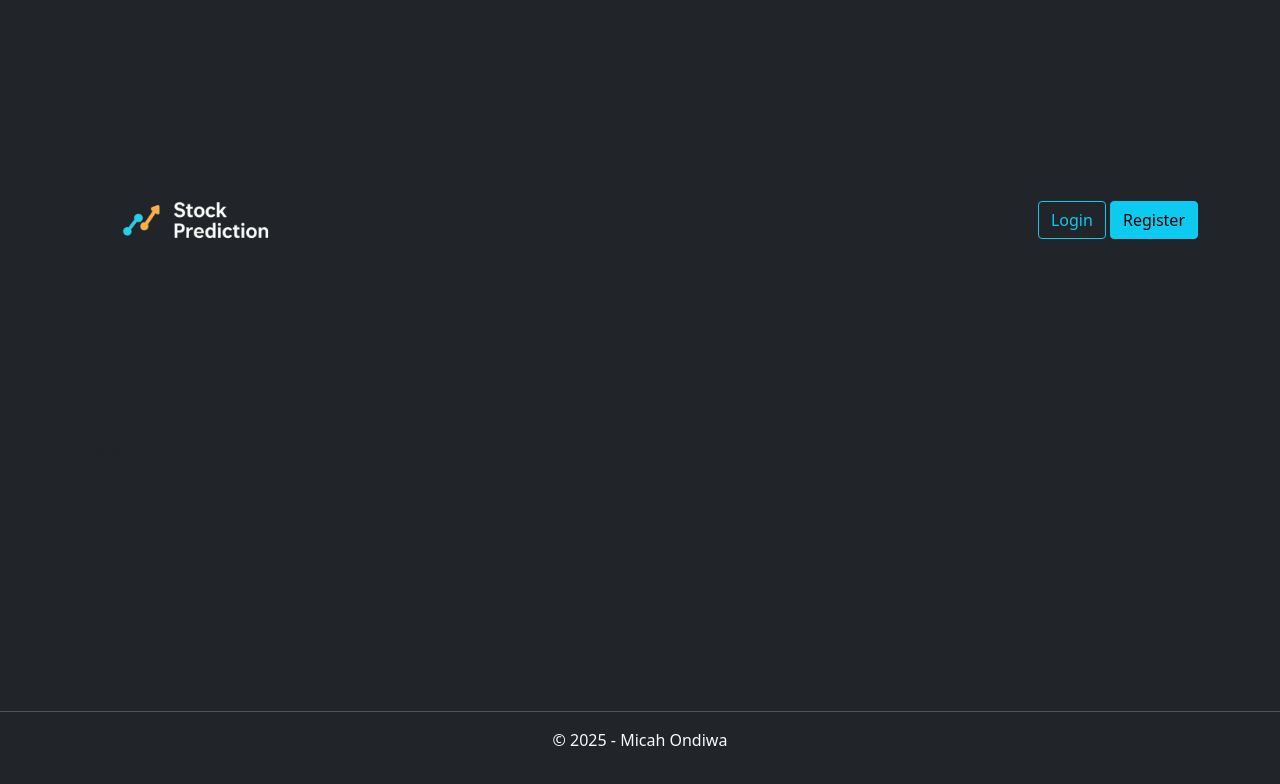
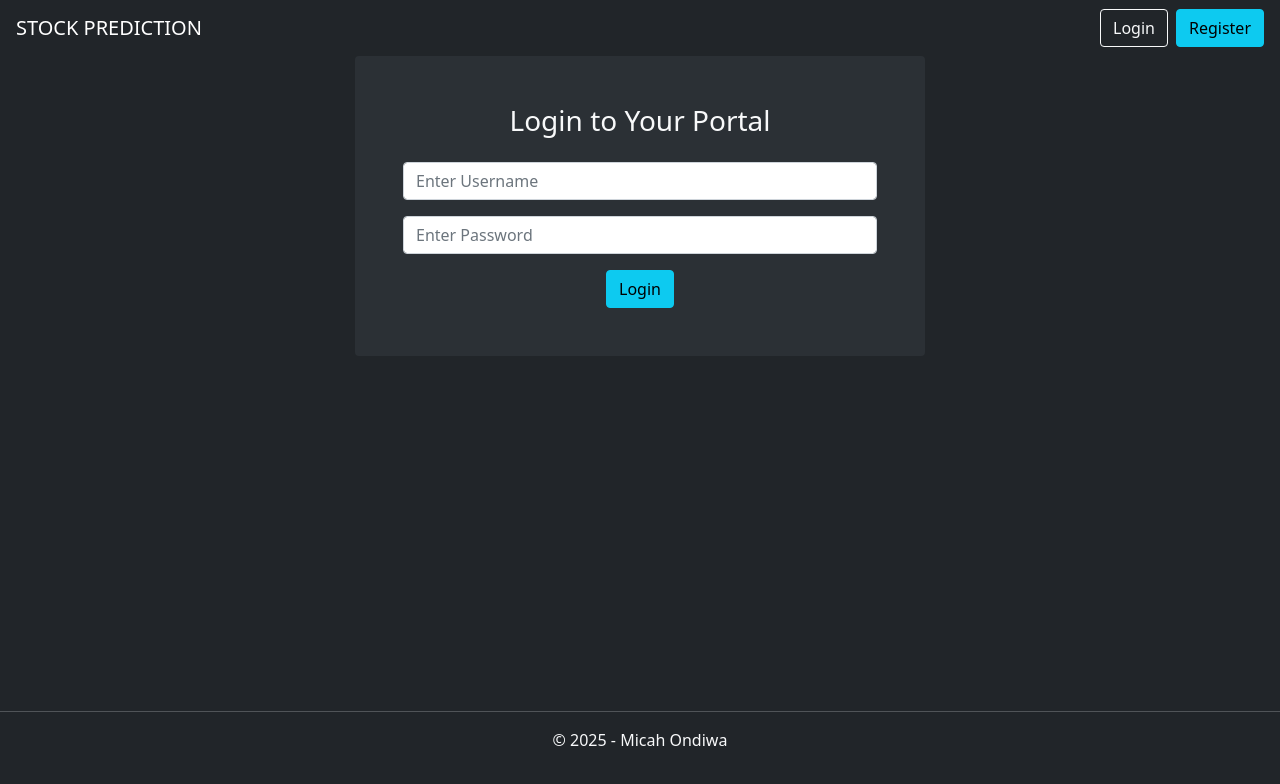
Before and after one commit to micahondiwa/stock-prediction-portal, a React (Vite) app in the folder frontend-react/: page /login in a window 1280 px wide. Shown: the top 784 px of the page. Built offline with nearby package versions, Linux system fonts and the light colour scheme.

Commit message:
Login functionality

```diff
--- /dev/null
+++ b/frontend-react/src/AuthProvider.jsx
@@ -0,0 +1,27 @@
+import { useState, createContext, useEffect } from 'react';
+
+const AuthContext = createContext();
+
+const AuthProvider = ({ children }) => {
+    const [isLoggedIn, setIsLoggedIn] = useState(
+        !!localStorage.getItem('accessToken')
+    );
+
+    useEffect(() => {
+        const handleStorageChange = () => {
+            setIsLoggedIn(!!localStorage.getItem('accessToken'));
+        };
+
+        window.addEventListener('storage', handleStorageChange);
+        return () => window.removeEventListener('storage', handleStorageChange);
+    }, []);
+
+    return (
+        <AuthContext.Provider value={{ isLoggedIn, setIsLoggedIn }}>
+            {children}
+        </AuthContext.Provider>
+    );
+};
+
+export default AuthProvider;
+export { AuthContext };
--- a/frontend-react/src/components/Header.jsx
+++ b/frontend-react/src/components/Header.jsx
@@ -1,25 +1,38 @@
-import React from 'react';
-import Button from './Button';
-import logo from '../assets/images/logo.png';
-import { Link } from 'react-router-dom';
+import React, { useContext } from "react";
+import { Link } from "react-router-dom";
+import { AuthContext } from "../AuthProvider";
 
-const Header = () => {
+function Header() {
+    const { isLoggedIn, setIsLoggedIn } = useContext(AuthContext);
+
+    const handleLogout = () => {
+        localStorage.removeItem("accessToken");
+        localStorage.removeItem("refreshToken");
+        setIsLoggedIn(false);
+    };
+
     return (
-        <>
-            <nav className='navbar container pt-3 pb-3 d-flex justify-content-between align-items-center'>
-                <div className="d-flex align-items-center">
-                    <Link className='navbar-brand textlight' to={'/'}>
-                        <img src={logo} alt="Logo" className="me-3" style={{ height: "200px", width: "200px" }} />
-                    </Link>
-                </div>
-                <div>
-                    <Button text='Login' class='btn-outline-info' url='/login' />
-                    &nbsp;
-                    <Button text='Register' class='btn-info' url='/register' />
-                </div>
-            </nav>
-        </>
-    )
+        <nav className="navbar navbar-expand-lg navbar-dark bg-dark px-3">
+            <Link className="navbar-brand" to="/">STOCK PREDICTION</Link>
+
+            <div className="ms-auto">
+                {!isLoggedIn ? (
+                    <>
+                        <Link className="btn btn-outline-light me-2" to="/login">
+                            Login
+                        </Link>
+                        <Link className="btn btn-info" to="/register">
+                            Register
+                        </Link>
+                    </>
+                ) : (
+                    <button className="btn btn-danger" onClick={handleLogout}>
+                        Logout
+                    </button>
+                )}
+            </div>
+        </nav>
+    );
 }
 
-export default Header
+export default Header;
--- a/frontend-react/src/components/Login.jsx
+++ b/frontend-react/src/components/Login.jsx
@@ -1,9 +1,100 @@
-import React from 'react'
+import React, { useContext, useState } from "react";
+import { FontAwesomeIcon } from "@fortawesome/react-fontawesome";
+import { faSpinner } from "@fortawesome/free-solid-svg-icons";
+import axios from "axios";
+import { useNavigate } from "react-router-dom";
+import { AuthContext } from "../AuthProvider";
 
 function Login() {
+    const [username, setUsername] = useState("");
+    const [password, setPassword] = useState("");
+    const [errors, setErrors] = useState({});
+    const [success, setSuccess] = useState(false);
+    const [loading, setLoading] = useState(false);
+    const navigate = useNavigate();
+    const { isLoggedIn, setIsLoggedIn } = useContext(AuthContext);
+
+    const handleLogin = async (e) => {
+        e.preventDefault();
+        setLoading(true);
+        setErrors({});
+        const userData = { username, password };
+
+        try {
+            const response = await axios.post("http://127.0.0.1:8000/api/v1/token/", userData);
+            localStorage.setItem('accessToken', response.data.access);
+            localStorage.setItem('refreshToken', response.data.refresh);
+            console.log("Login successful");
+            setIsLoggedIn(true);
+            navigate("/");
+
+        } catch (error) {
+            console.error("Invalid Credentials");
+            setErrors({ general: "Invalid username or password" });
+        } finally {
+            setLoading(false);
+        }
+    };
+
     return (
-        <div className='text-ligght container' >Login</div>
-    )
+        <div className="container">
+            <div className="row justify-content-center">
+                <div className="col-md-6 bg-light-dark p-5 rounded">
+                    <h3 className="text-light text-center mb-4">
+                        Login to Your Portal
+                    </h3>
+                    <form onSubmit={handleLogin}>
+                        <div className="mb-3">
+                            <input
+                                type="text"
+                                className="form-control mb-1"
+                                placeholder="Enter Username"
+                                value={username}
+                                onChange={(e) => setUsername(e.target.value)}
+                            />
+                        </div>
+                        <div className="mb-3">
+                            <input
+                                type="password"
+                                className="form-control mb-3"
+                                placeholder="Enter Password"
+                                value={password}
+                                onChange={(e) => setPassword(e.target.value)}
+                            />
+                        </div>
+
+                        {errors.general && (
+                            <div className="text-danger mb-3">
+                                {errors.general}
+                            </div>
+                        )}
+
+                        {loading ? (
+                            <button
+                                type="submit"
+                                className="btn btn-info d-block mx-auto mt-3"
+                                disabled
+                            >
+                                <FontAwesomeIcon icon={faSpinner} spin /> Logging in...
+                            </button>
+                        ) : (
+                            <button
+                                type="submit"
+                                className="btn btn-info d-block mx-auto mt-3"
+                            >
+                                Login
+                            </button>
+                        )}
+                    </form>
+                    {success && (
+                        <p className="text-success text-center mt-3">
+                            Login successful!
+                        </p>
+                    )}
+                </div>
+            </div>
+        </div>
+    );
 }
 
-export default Login
+export default Login;
--- a/frontend-react/src/components/Register.jsx
+++ b/frontend-react/src/components/Register.jsx
@@ -16,13 +16,13 @@
 
     const handleRegistration = async (e) => {
         e.preventDefault();
+
+        const userData = { username, email, password };
         setLoading(true)
-        const userData = { username, email, password };
 
         try {
             const response = await axios.post('http://127.0.0.1:8000/api/v1/register/', userData);
-            console.log('response.data==>', response.data);
-            console.log('Registration Successful');
+
             setErrors({});
             setSuccess(true);
         } catch (error) {
```
Also changed, not shown: frontend-react/src/App.jsx (+10 -7 lines), 2 other files (tests, documents, lock files or other folders).
